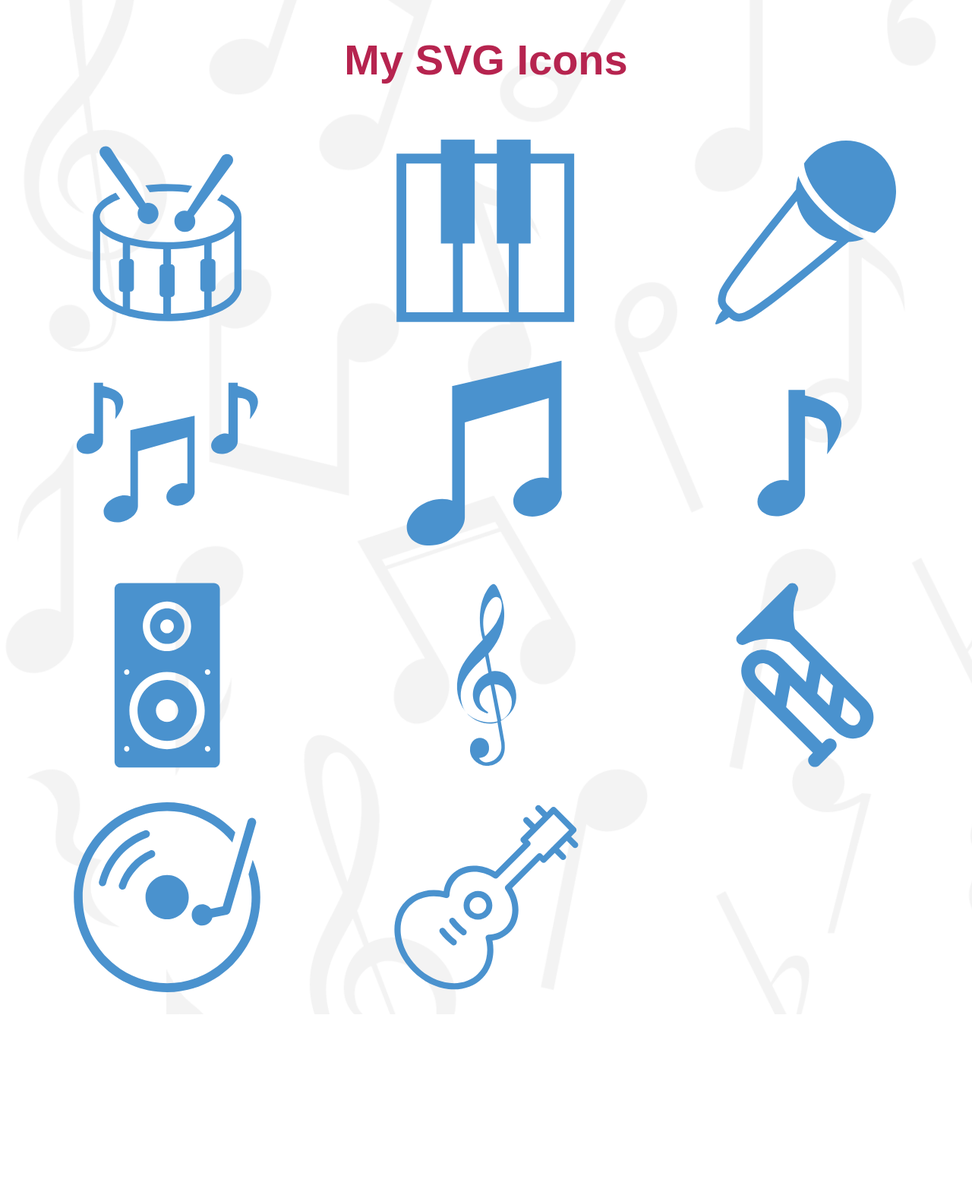
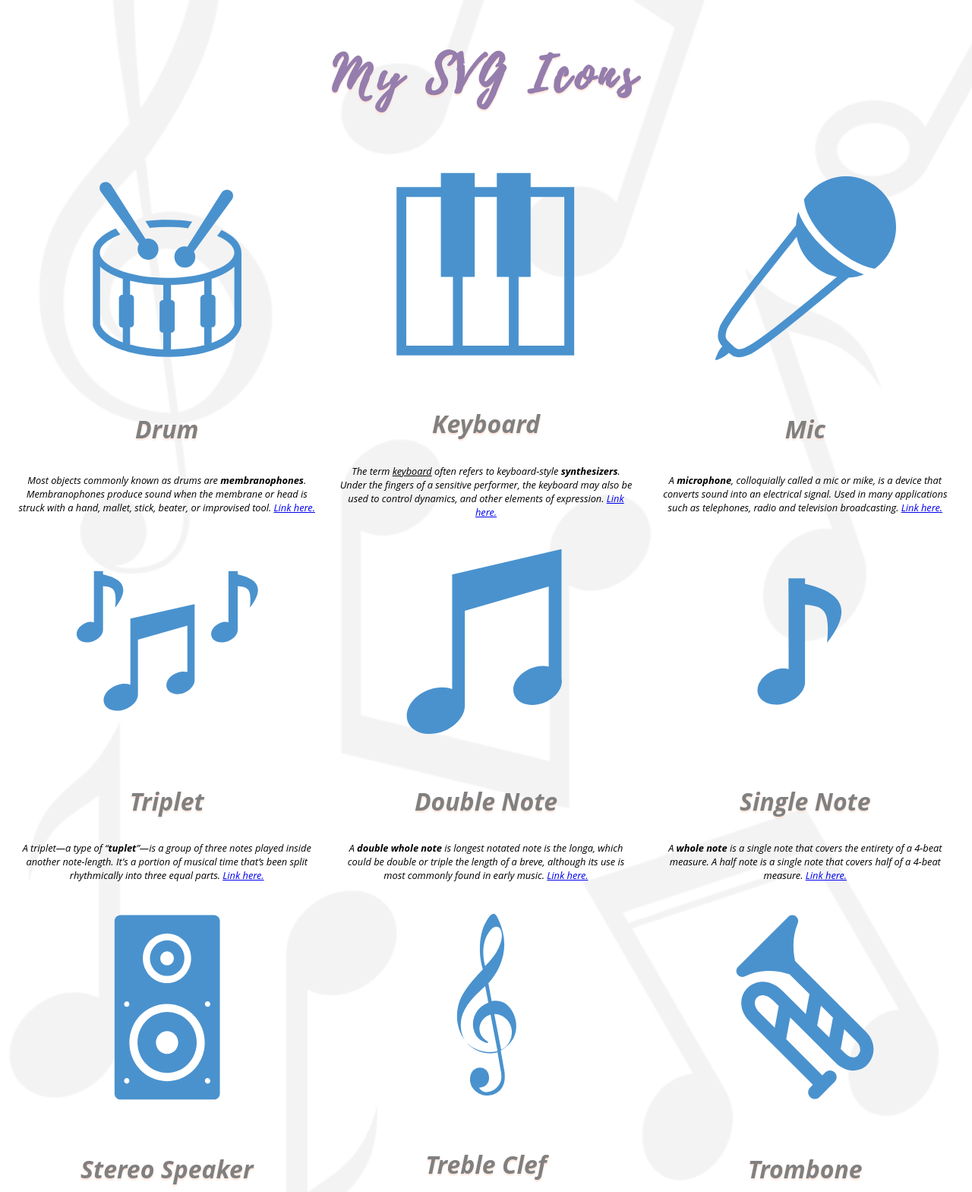
Before and after one commit to diannekarla/Dianne_T_SVGIcons, a plain HTML site: page index.html in a window 1280 px wide. Shown: the top 1569 px of the page at 76% size. Before the commit the page ends 1335 px from the top, so only its background shows below. Drawn offline with Linux system fonts and the light colour scheme.

Commit message:
updating ReadMe and CSS file

```diff
--- a/css/main.css
+++ b/css/main.css
@@ -1,3 +1,9 @@
+@font-face {
+    font-family: "brand-font";
+    src: url("../assets/PlaylistScript.otf");
+}
+
+/* ========== Homepage ========== */
 
 body.homepage {
     background-image: url("../images/music-background.png");
@@ -5,25 +11,24 @@ body.homepage {
 }
 
 body {
-    font-family: avenir, sans-serif;
+    font-family: "Open sans", sans-serif;
 }
 
-.hidden {
-  display: none;
+/* ========== End Homepage ========== */
+
+/* ========== General ========== */
+
+p {
+  text-align: center;
+  font-style: italic;
+  font-size: .80em;
+  margin: 1.2em;
 }
 
-.main-heading {
- color: #B6244F;
- font-size: 3.5em;
- text-align: center;
-}
-
-.grid, .grid > *{
-    display: grid;
-}
-
-.grid-column-3 {
-    grid-template-columns: 1fr repeat(1, minmax(auto, 33%)) 1fr;
+a:hover {
+  color: red;
+  background-color: transparent;
+  text-decoration: underline;
 }
 
 img {
@@ -34,28 +39,49 @@ img {
   margin: auto;
 }
 
-/* .musicNote, .song {
-  width: 300px;
-  height: 100px;
+.hidden {
+  display: none;
 }
 
-.drum, .keyboardPiano, .mic, .music {
-  width: 300px;
-  height: 100px;
+/* ========== End General ========== */
+
+
+/* ========== Grid Items ========== */
+
+.grid, .grid > *{
+    display: grid;
 }
 
-.trombone, .vinyl {
-  width: 300px;
-  height: 100px;
-
+.grid-column-3 {
+    grid-template-columns: 1fr repeat(1, minmax(auto, 33%)) 1fr;
 }
 
-.stereoSpeaker {
-  width: 300px;
-  height: 100px;
+/* ========== End Grid Items ========== */
+
+
+/* ========== Sections ========== */
+
+.main-heading {
+ color: #957DAD;
+ font-size: 3.5em;
+ text-align: center;
+ font-family: "brand-font";
+ letter-spacing: .10em;
+ font-size: 4em;
+ filter: drop-shadow(0px 2px 1px #FFDFD3);
 }
 
-.trebleClef {
-  width: 300px;
-  height: 130px;
-} */
+.icon-label {
+  text-align: center;
+  font-style: italic;
+  font-size: 2em;
+  color: gray;
+  filter: drop-shadow(0px 2px 1px #FFDFD3);
+  margin-bottom: .5em;
+}
+
+.icon-label:hover {
+    filter: drop-shadow(0px 2px 1px #D291BC);
+}
+
+/* ========== End Sections ========== */
--- a/index.html
+++ b/index.html
@@ -17,36 +17,58 @@
         <nav class="grid-column-3 grid">
           <div>
             <img class="drum" src="images/svg/drum.svg" alt="drum icon">
+              <h4 class="icon-label">Drum</h4>
+              <p>Most objects commonly known as drums are <strong>membranophones</strong>. Membranophones produce sound when the membrane or head is struck with a hand, mallet, stick, beater, or improvised tool. <a href="https://en.wikipedia.org/wiki/Percussion_instrument">Link here.</a></p>
           </div>
           <div>
             <img class="keyboardPiano" src="images/svg/keyboard-piano.svg" alt="keyboard-piano icon">
+            <h4 class="icon-label">Keyboard</h4>
+            <p>The term <u>keyboard</u> often refers to keyboard-style <strong>synthesizers</strong>. Under the fingers of a sensitive performer, the keyboard may also be used to control dynamics, and other elements of expression. <a href="https://en.wikipedia.org/wiki/Keyboard_instrument">Link here.</a></p>
           </div>
           <div>
             <img class="mic" src="images/svg/mic.svg" alt="mic icon">
+            <h4 class="icon-label">Mic</h4>
+            <p>A <strong>microphone</strong>, colloquially called a mic or mike, is a device that converts sound into an electrical signal. Used in many applications such as telephones, radio and television broadcasting. <a href="https://en.wikipedia.org/wiki/Microphone">Link here.</a></p>
           </div>
           <div>
             <img class="musicNote" src="images/svg/music-note.svg" alt="Music note icon">
+            <h4 class="icon-label">Triplet</h4>
+            <p>A triplet—a type of “<strong>tuplet</strong>”—is a group of three notes played inside another note-length. It's a portion of musical time that’s been split rhythmically into three equal parts. <a href="https://www.liveabout.com/triplet-definition-2701825">Link here.</a></p>
           </div>
           <div>
             <img class="music" src="images/svg/music.svg" alt="Music icon">
+            <h4 class="icon-label">Double Note</h4>
+            <p>A <strong>double whole note</strong> is longest notated note is the longa, which could be double or triple the length of a breve, although its use is most commonly found in early music. <a href="https://en.wikipedia.org/wiki/Double_whole_note">Link here.</a></p>
           </div>
           <div>
            <img class="song" src="images/svg/song.svg" alt="Song icon">
+           <h4 class="icon-label">Single Note</h4>
+           <p>A <strong>whole note</strong> is a single note that covers the entirety of a 4-beat measure. A half note is a single note that covers half of a 4-beat measure. <a href="https://www.masterclass.com/articles/music-101-what-are-musical-notes-learn-more-about-how-to-read-music#what-are-transposing-instruments">Link here.</a></p>
            </div>
            <div>
             <img class="stereoSpeaker" src="images/svg/stereo-speaker.svg" alt="Stereo speaker icon">
+            <h4 class="icon-label">Stereo Speaker</h4>
+            <p><strong>Stereo speakers</strong> are two speakers built into a single device. Usually positioned on the left and right side of the device and each speaker uses the respective channel of stereo sound. <a href="https://www.gsmarena.com/glossary.php3?term=stereo-speakers">Link here.</a></p>
           </div>
           <div>
             <img class="trebleClef" src="images/svg/treble-clef.svg" alt="Treble clef icon">
+            <h4 class="icon-label">Treble Clef</h4>
+            <p>The <strong>clef</strong> is a symbol used at the beginning of every piece of sheet music. It indicates the note value of each line on the staff. The clef is a symbol used at the beginning of every piece of sheet music. <a href="https://blog.landr.com/music-symbols/">Link here.</a></p>
           </div>
           <div>
             <img class="trombone" src="images/svg/trombone.svg" alt="Trombone icon">
+            <h4 class="icon-label">Trombone</h4>
+            <p>The <strong>trombone</strong> is a musical instrument in the brass family. As with all brass instruments, sound is produced when the player's vibrating lips cause the air column inside the instrument to vibrate. <a href="https://en.wikipedia.org/wiki/Trombone">Link here.</a></p>
           </div>
           <div>
             <img class="vinyl" src="images/svg/vinyl.svg" alt="Vinyl icon">
+            <h4 class="icon-label">Vinyl</h4>
+            <p><strong>Vinyl</strong> is simply rotating disks that are used for storing music. These analog music storage devices feature inscribed modulated spiral grooves and are typically 12 to 7 inches in diameter. <a href="https://www.whatisvinyl.com/what-are-vinyl-records/">Link here.</a></p>
           </div>
           <div>
             <img class="guitar" src="images/svg/guitar.svg" alt="Guitar icon">
+            <h4 class="icon-label">Guitar</h4>
+            <p>The <strong>guitar</strong> is a fretted musical instrument that typically has six strings. It is held flat against the player's body and played by strumming or plucking the strings with the dominant hand. <a href="https://en.wikipedia.org/wiki/Guitar">Link here.</a></p>
           </div>
           <!-- <ul>
             <li>Item 1</li>
@@ -55,6 +77,7 @@
             <li>Item 4</li>
             <li>Item 5</li>
           </ul> -->
+
         </nav>
       </section>
     </header>
```
Also changed, not shown: assets/PlaylistScript.otf (added), 1 other file.
